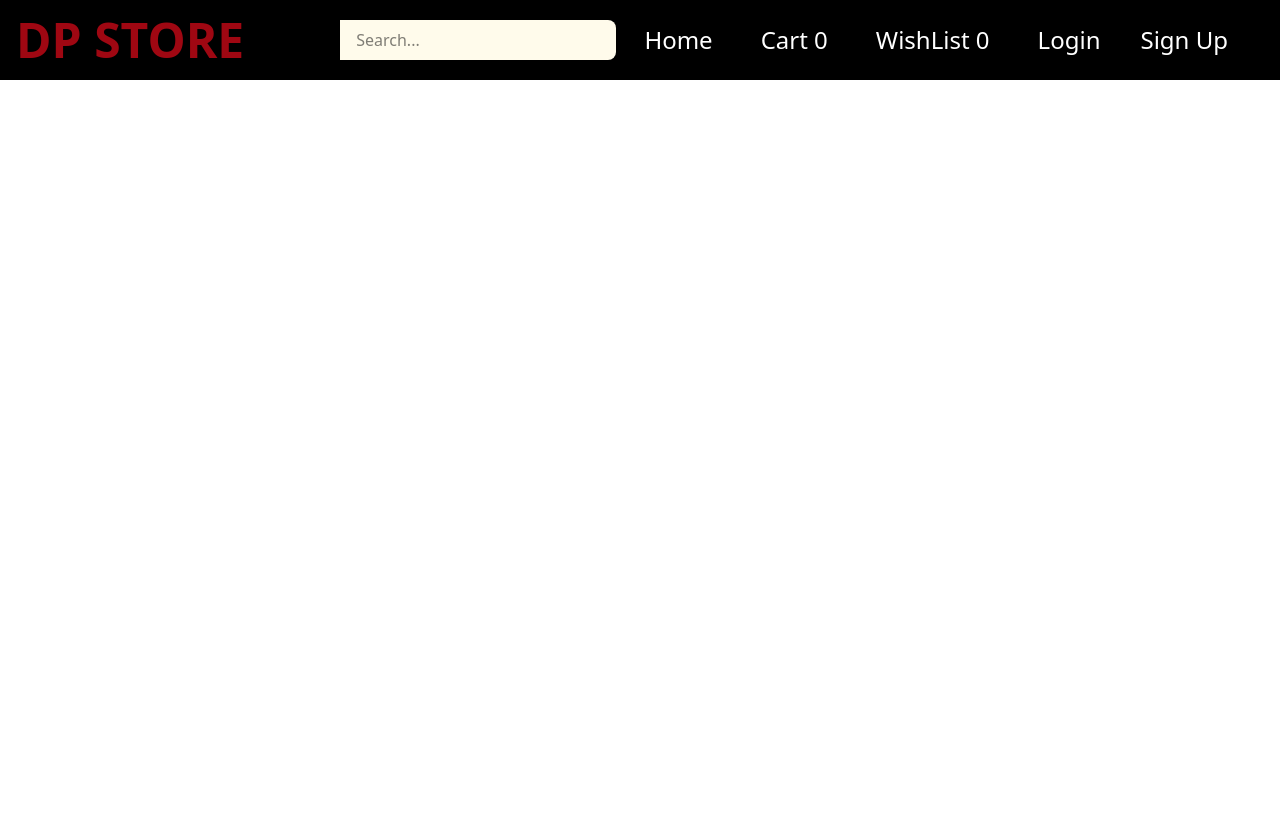
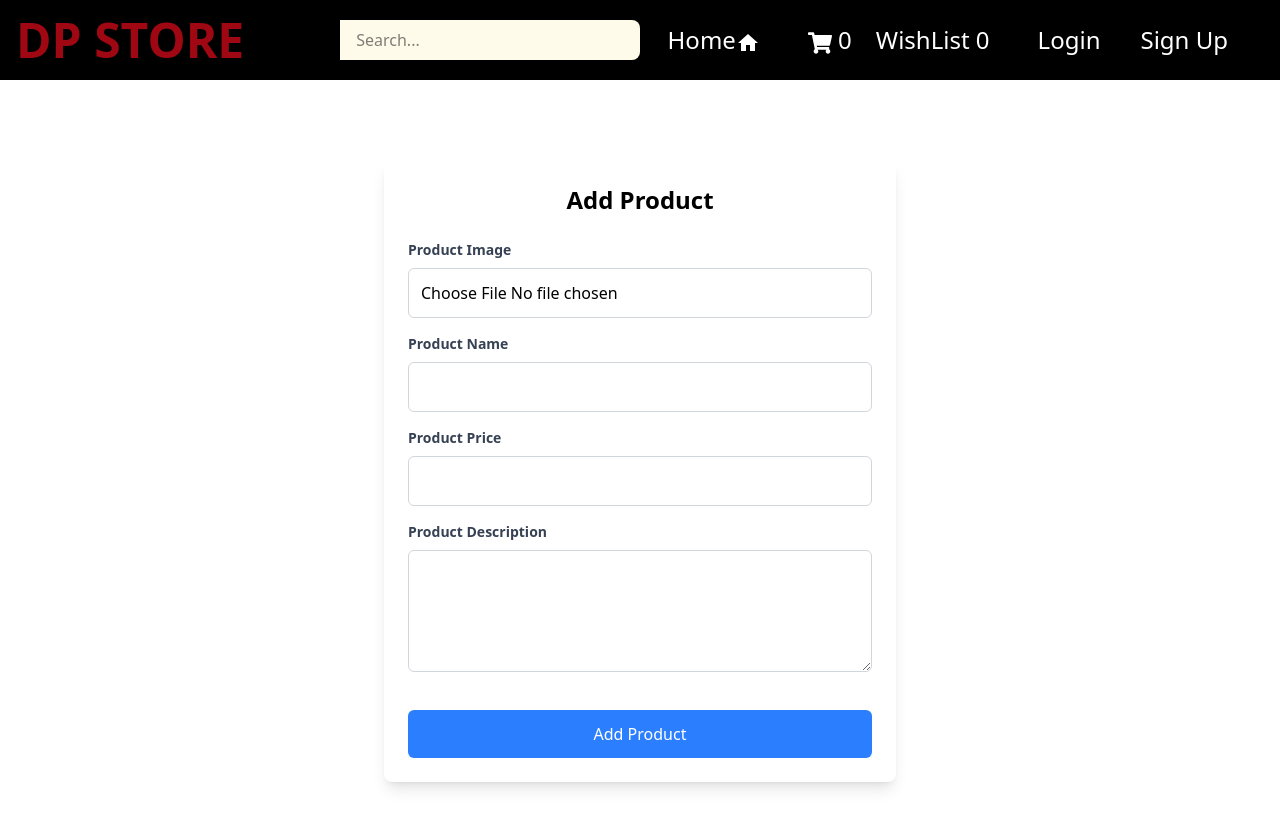
Before and after one commit to Dheeraj-Patidar/e-commerce, a React (Vite) app: page /addproduct in a window 1280 px wide. Built offline with nearby package versions, Linux system fonts and the light colour scheme.

Commit message:
added addproduct functinality and popups

```diff
--- a/package.json
+++ b/package.json
@@ -14,6 +14,8 @@
     "@tailwindcss/vite": "^4.0.3",
     "react": "^18.3.1",
     "react-dom": "^18.3.1",
+    "react-hot-toast": "^2.5.1",
+    "react-icons": "^5.4.0",
     "react-redux": "^9.2.0",
     "react-router-dom": "^7.1.5",
     "tailwindcss": "^4.0.3"
--- a/src/App.jsx
+++ b/src/App.jsx
@@ -9,6 +9,8 @@ import SellerPage from './pages/SellerPage'
 import CartPage from './pages/CartPage'
 import Navbar from './components/Navbar'
 import WishListPage from './pages/WishListPage'
+import AddProductPage from './pages/AddProductPage'
+import { Toaster } from 'react-hot-toast';
 
 // import { AuthProvider } from './contexts/AuthContext'
 // import { CartProvider } from './contexts/CartContext'
@@ -23,6 +25,7 @@ function App() {
 
   return (
     <>
+    <Toaster/>
     <Router>
 {/* <AuthProvider> */}
 {/* <CartProvider> */}
@@ -31,6 +34,8 @@ function App() {
       <Routes>
         <Route path="/" element={<Home/>} />
         <Route path='/login' element={<LoginPage/>}/>
+
+        <Route path='/addproduct' element={<AddProductPage/>}/>
 
         <Route path='/buyer' element={
           <BuyerPage/>}
--- a/src/components/Card.jsx
+++ b/src/components/Card.jsx
@@ -3,6 +3,8 @@ import React from 'react'
 import { addToCart } from '../redux/CartSlice';
 import {useDispatch,useSelector} from 'react-redux'
 import { addToWishList } from '../redux/WishListSlice'
+import {toast} from "react-hot-toast"
+
 
 export default function Card({ product }) {
 
@@ -12,10 +14,12 @@ export default function Card({ product }) {
    const handleAddToCart=()=>{
     // addToCart(product);
     dispatch(addToCart(product));
+    toast.success("Product Added To Cart")
    }
 
    const handleAddToWishList=()=>{
     dispatch(addToWishList(product))
+    toast.success("Product Added To WishList")
    }
 
     return (
--- a/src/components/Navbar.jsx
+++ b/src/components/Navbar.jsx
@@ -1,10 +1,14 @@
 import React, { useState } from 'react';
 import {Link} from 'react-router-dom';
+import { FaShoppingCart } from "react-icons/fa";
+import { MdHome } from "react-icons/md";
 // import {useAuth} from '../contexts/AuthContext';
 import { useDispatch ,useSelector} from 'react-redux';
 import { logout } from '../redux/AuthSlice';
 // import { useCart } from '../contexts/CartContext';
 import {setSearch } from '../redux/SearchSlice';
+import {toast} from "react-hot-toast"
+
 
 export default function Navbar() {
 
@@ -12,6 +16,7 @@ export default function Navbar() {
     // const {logout,isAuthenticated,user}=useAuth();
     const dispatch=useDispatch()
     const user=useSelector((state)=>state.auth.user)
+
     const search=useSelector((state)=>state.search.search)
     const cart=useSelector((state)=>state.cart.cart);
     const wishlist=useSelector((state)=>state.wishlist.wishlist);
@@ -22,6 +27,7 @@ export default function Navbar() {
 
     const handleLogout = () => {
         dispatch(logout());
+        toast.error("Logout Successfully")
     };
 
     const handleSearchChange=(e)=>{
@@ -44,10 +50,16 @@ export default function Navbar() {
                 </div>
                 <div className=' md:flex space-x-6'>
                 <div className=" md:flex space-x-6">
-                    {user?.role === 'buyer' ?(
-                        <Link to={'/buyer'} className="text-white text-2xl hover:bg-gray-700 px-3 py-2 rounded">Home</Link>
+                    {!user ?(
+                    <Link to={'/'} className="text-white text-2xl hover:bg-gray-700 px-3 py-2 rounded">Home<MdHome className='inline-block' /></Link>
                     ):
-                    (<Link to={'/'} className="text-white text-2xl hover:bg-gray-700 px-3 py-2 rounded">Home</Link>
+                    user.role === 'buyer' ?(
+                        <Link to={'/buyer'} className="text-white text-2xl hover:bg-gray-700 px-3 py-2 rounded">Home<MdHome className='inline-block items-center'/></Link>
+                    ):user.role==="seller" ?
+                    (
+                    <Link to={'/seller'} className="text-white text-2xl hover:bg-gray-700 px-3 py-2 rounded">Home<MdHome className='inline-block'/></Link>
+                    ):
+                    (<Link to={'/'} className="text-white text-2xl hover:bg-gray-700 px-3 py-2 rounded">Home<MdHome className='inline-block'/></Link>
                     )
                    }
                 {/* <Link to={'/'} className="text-white text-2xl hover:bg-gray-700 px-3 py-2 rounded">Home</Link> */}
@@ -55,11 +67,34 @@ export default function Navbar() {
 
 
                 <div className="flex items-center space-x-6">
+                 {!user ?(
+                  <div >
+                    <Link to='/cart' className="text-white text-2xl hover:bg-gray-700 px-3 py-2 rounded"> <FaShoppingCart className='inline-block'/> {cart.length}</Link>
 
-                <Link to='/cart' className="text-white text-2xl hover:bg-gray-700 px-3 py-2 rounded">Cart {cart.length}</Link>
+                    <Link to='/wishlist' className="text-white text-2xl hover:bg-gray-700 px-3 py-2 rounded">WishList {wishlist.length}</Link>
+                  </div>
+                ):
+                 user.role === "buyer" ?(
+                  <div >
+                    <Link to='/cart' className="text-white text-2xl hover:bg-gray-700 px-3 py-2 rounded"><FaShoppingCart className='inline-block'/> {cart.length}</Link>
 
-                <Link to='/wishlist' className="text-white text-2xl hover:bg-gray-700 px-3 py-2 rounded">WishList {wishlist.length}</Link>
+                    <Link to='/wishlist' className="text-white text-2xl hover:bg-gray-700 px-3 py-2 rounded">WishList {wishlist.length}</Link>
+                  </div>
+                ):
+                user.role === "seller" ?(
+                    <div>
 
+                      <Link to={'/addproduct'} className="text-white text-2xl hover:bg-gray-700 px-3 py-2 rounded">Add Product</Link>
+                    </div>
+                  ):
+                (
+                    <div >
+                    <Link to='/cart' hidden className="text-white text-2xl hover:bg-gray-700 px-3 py-2 rounded"><FaShoppingCart className='inline-block'/> {cart.length}</Link>
+
+                    <Link to='/wishlist' hidden className="text-white text-2xl hover:bg-gray-700 px-3 py-2 rounded">WishList {wishlist.length}</Link>
+                  </div>
+                )
+                 }
 
                 {!isAuthenticated ?(
                    <div id="auth-links" className="flex items-center space-x-4">
--- a/src/components/ProductList.jsx
+++ b/src/components/ProductList.jsx
@@ -6,9 +6,10 @@ import { useSelector } from 'react-redux'
 
 export default function ProductList() {
 
-
+  const product=useSelector((state)=>state.addproduct.products)
   const search=useSelector((state)=>state.search.search);
-
+  const allProducts=products.concat(product);
+  console.log(allProducts)
   const [debounceSearch,setDebounceSearch]=useState(search);
 
   useEffect(()=>{
@@ -19,9 +20,9 @@ export default function ProductList() {
   },[search])
 
 
-  const filteredProducts = products.filter((product) => {
+  const filteredProducts = allProducts.filter((product) => {
     const regex = new RegExp(`${debounceSearch.toLowerCase()}`, 'i');
-    return regex.test(product.title.toLowerCase());
+    return regex.test(product.title);
   });
 
   return (
@@ -29,7 +30,7 @@ export default function ProductList() {
     {!search ?(
     <div className='w-100% grid grid-cols-3 ml-10 mt-20 p-2 '>
 
-     { products.map((product)=>(
+     { allProducts.map((product)=>(
       <Card key={product.id} product={product}/>
       ))
     }
--- /dev/null
+++ b/src/pages/AddProductPage.jsx
@@ -0,0 +1,118 @@
+import React from 'react'
+import { useState } from 'react';
+import { useDispatch } from 'react-redux';
+import { addproduct } from '../redux/AddProductSlice';
+import {toast} from "react-hot-toast"
+
+export default function AddProductPage() {
+   const dispatch=useDispatch();
+
+   const [product,setProduct]=useState({
+    image:'',
+    name:'',
+    price:'',
+    description:'',
+
+   })
+
+    const handleChange=(e)=>{
+        const { name, value, type, files} = e.target;
+
+        if (type === 'file') {
+
+          setProduct({ ...product, [name]: files[0] });
+        } else {
+          setProduct({ ...product, [name]: value });
+        }
+    }
+
+    const handleSubmit=(e)=>{
+        e.preventDefault();
+        dispatch(addproduct(product));
+        toast.success("Product added successfuly ")
+        setProduct({image:'',name:'',price:'',description:''});
+    }
+
+
+  return (
+    <>
+
+    <div className="max-w-lg mx-auto mt-40 my-8 p-6 bg-white rounded-lg shadow-lg">
+      <h2 className="text-2xl font-bold mb-6 text-center">Add Product</h2>
+      <form onSubmit={handleSubmit}>
+
+      <div className="mb-4">
+          <label htmlFor="name" className="block text-sm font-semibold text-gray-700">
+            Product Image
+          </label>
+          <input
+            type="file"
+            id="image"
+            name="image"
+            // value={product.image}
+            onChange={handleChange}
+            required
+            className="w-full mt-2 p-3 border border-gray-300 rounded-md focus:outline-none focus:ring-2 focus:ring-blue-500"
+          />
+        </div>
+
+        <div className="mb-4">
+          <label htmlFor="name" className="block text-sm font-semibold text-gray-700">
+            Product Name
+          </label>
+          <input
+            type="text"
+            id="name"
+            name="name"
+            value={product.name}
+            onChange={handleChange}
+            required
+            className="w-full mt-2 p-3 border border-gray-300 rounded-md focus:outline-none focus:ring-2 focus:ring-blue-500"
+          />
+        </div>
+
+        <div className="mb-4">
+          <label htmlFor="price" className="block text-sm font-semibold text-gray-700">
+            Product Price
+          </label>
+          <input
+            type="number"
+            id="price"
+            name="price"
+            value={product.price}
+            onChange={handleChange}
+            required
+            className="w-full mt-2 p-3 border border-gray-300 rounded-md focus:outline-none focus:ring-2 focus:ring-blue-500"
+          />
+        </div>
+
+        <div className="mb-4">
+          <label htmlFor="description" className="block text-sm font-semibold text-gray-700">
+            Product Description
+          </label>
+          <textarea
+            id="description"
+            name="description"
+            value={product.description}
+            onChange={handleChange}
+            required
+            rows="4"
+            className="w-full mt-2 p-3 border border-gray-300 rounded-md focus:outline-none focus:ring-2 focus:ring-blue-500"
+          />
+        </div>
+
+        <div className="text-center">
+          <button
+            type="submit"
+            className="w-full mt-4 p-3 bg-blue-500 text-white rounded-md hover:bg-blue-600 focus:outline-none focus:ring-2 focus:ring-blue-500"
+          >
+            Add Product
+          </button>
+        </div>
+      </form>
+    </div>
+
+
+    </>
+  )
+}
--- a/src/pages/CartPage.jsx
+++ b/src/pages/CartPage.jsx
@@ -2,6 +2,8 @@ import React from 'react'
 // import { useCart } from '../contexts/CartContext'
 import { useDispatch ,useSelector } from 'react-redux';
 import { removeFromCart ,updateQuantity } from '../redux/CartSlice';
+
+
 
  function CartPage() {
     // const { cart, removeFromCart, updateQuantity } = useCart();
@@ -59,7 +61,7 @@ import { removeFromCart ,updateQuantity } from '../redux/CartSlice';
                                         <td className="py-4 px-6 text-right text-gray-800">Rs {item.price * item.quantity}</td>
                                         <td className="py-4 px-6 text-center">
                                             <button
-                                                onClick={() => dispatch(removeFromCart(item.id))}
+                                                onClick={() => dispatch(removeFromCart(item.id)) }
                                                 className="bg-red-500 text-white p-2 rounded-2xl hover:bg-red-600 hover:cursor-pointer  "
                                             >
                                                 Remove
--- a/src/pages/LoginPage.jsx
+++ b/src/pages/LoginPage.jsx
@@ -3,6 +3,7 @@ import { useDispatch } from 'react-redux';
 import { login } from '../redux/AuthSlice';
 import { useNavigate } from 'react-router-dom';
 import users from '../utils/Users';
+import { toast } from 'react-hot-toast';
 
 export default function LoginPage() {
   const navigate = useNavigate();
@@ -19,19 +20,22 @@ export default function LoginPage() {
     );
 
     if (user) {
-      dispatch(login({ email }));
+      const role=user.role
+      dispatch(login({ email,role }));
       setError('');
 
       if (user.role === 'buyer') {
-
+        toast.success('Login Successful!');
         navigate('/buyer');
       } else if (user.role === 'seller') {
+        toast.success('Login Successful!');
         navigate('/seller');
       } else if (user.role === 'admin') {
+        toast.success('Login Successful!');
         navigate('/admin');
       }
     } else {
-      setError('Invalid email or password');
+      toast.error('Invalid email or password, please try again.');
     }
   };
 
--- a/src/pages/WishListPage.jsx
+++ b/src/pages/WishListPage.jsx
@@ -1,6 +1,9 @@
 import React from 'react'
 import { useDispatch ,useSelector} from 'react-redux'
 import { removeFromWishlist ,addToCartFromWishList} from '../redux/WishListSlice'
+import {toast} from "react-hot-toast"
+
+
 
 export default function WishListPage() {
 
@@ -9,10 +12,12 @@ export default function WishListPage() {
 
     const handleAddToCart=(product)=>{
         dispatch(addToCartFromWishList(product))
+        toast.success("product added to cart")
     }
 
     const handleRemoveFromWishList=(id)=>{
         dispatch(removeFromWishlist(id));
+        toast.success("product removed from wishlist")
     };
 
   return (
--- /dev/null
+++ b/src/redux/AddProductSlice.jsx
@@ -0,0 +1,19 @@
+import { createSlice } from "@reduxjs/toolkit";
+
+const initialState={
+    products:[],
+}
+
+const AddProductSlice=createSlice({
+    name:'addproduct',
+    initialState,
+    reducers:{
+        addproduct:(state,action)=>{
+          state.products.push(action.payload);
+        }
+    }
+})
+
+export const {addproduct} = AddProductSlice.actions
+
+export default AddProductSlice.reducer
--- a/src/redux/Store.jsx
+++ b/src/redux/Store.jsx
@@ -3,12 +3,16 @@ import AuthReducer from './AuthSlice';
 import CartReducer  from './CartSlice';
 import WishListReducer from './WishListSlice'
 import SearchReducer from './SearchSlice'
+import AddProductReducer from './AddProductSlice';
+
 const store = configureStore({
   reducer: {
     auth: AuthReducer,
     cart:CartReducer,
     wishlist:WishListReducer,
     search:SearchReducer,
+    addproduct:AddProductReducer,
+
   },
 });
 
```
Also changed, not shown: public/shirt.webp (added), 1 other file (tests, documents, lock files or other folders).
